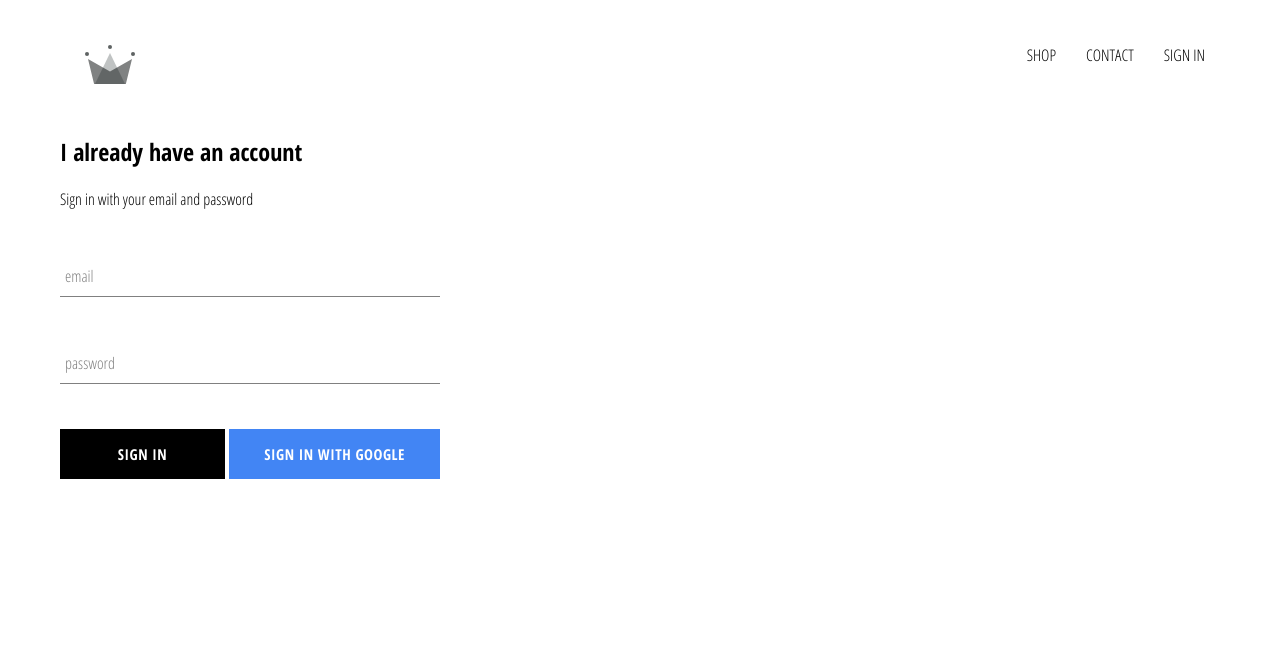
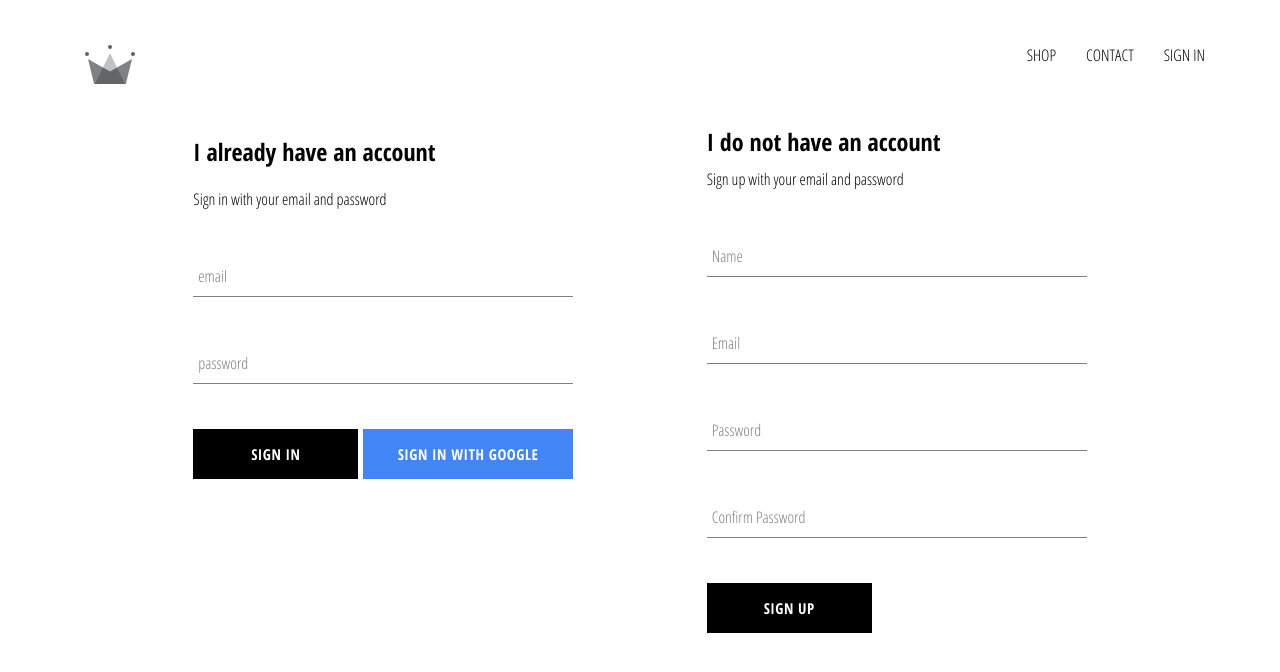
Before and after one commit to melnykandrii/ShopperApp, a React (Create React App) app: page /signin in a window 1280 px wide. Shown: the top 672 px of the page. Built offline with nearby package versions, Linux system fonts and the light colour scheme; no server answers.

Commit message:
adding sign-up component, modify authPage to add sign-up

```diff
--- a/src/App.js
+++ b/src/App.js
@@ -27,6 +27,7 @@
               ...snapShot.data(),
             },
           });
+          console.log(this.state);
         });
       } else {
         this.setState({ currentUser: userAuth });
--- /dev/null
+++ b/src/components/sign-up/sign-up.component.jsx
@@ -0,0 +1,97 @@
+import React from "react";
+import FormInput from "../form-input/form-input.component";
+import CustomButton from "../custom-button/custom-button.component";
+import { auth, createUserProfileDocument } from "../../firebase/firebase.utils";
+import "./sign-up.styles.scss";
+
+class SignUp extends React.Component {
+  constructor() {
+    super();
+
+    this.state = {
+      displayName: "",
+      email: "",
+      password: "",
+      confirmPassword: "",
+    };
+  }
+  handleSubmit = async (event) => {
+    event.preventDefault();
+    const { displayName, email, password, confirmPassword } = this.state;
+    if (password !== confirmPassword) {
+      alert("Passwords don't match");
+      return;
+    }
+
+    try {
+      const { user } = await auth.createUserWithEmailAndPassword(
+        email,
+        password
+      );
+      await createUserProfileDocument(user, { displayName });
+      this.setState({
+        displayName: "",
+        email: "",
+        password: "",
+        confirmPassword: "",
+      });
+    } catch (err) {
+      console.error(err);
+    }
+  };
+
+  handleChange = (event) => {
+    const { value, name } = event.target;
+
+    this.setState({ [name]: value });
+  };
+
+  render() {
+    const { displayName, email, password, confirmPassword } = this.state;
+    return (
+      <div className="sign-up">
+        <h2 className="title">I do not have an account </h2>
+        <span>Sign up with your email and password</span>
+        <form className="sign-up-form" onSubmit={this.handleSubmit}>
+          <FormInput
+            name="displayName"
+            type="text"
+            handleChange={this.handleChange}
+            value={displayName}
+            label="Name"
+            required
+          />
+          <FormInput
+            name="email"
+            type="email"
+            handleChange={this.handleChange}
+            value={email}
+            label="Email"
+            required
+          />
+          <FormInput
+            name="password"
+            type="password"
+            handleChange={this.handleChange}
+            value={password}
+            label="Password"
+            required
+          />
+          <FormInput
+            name="confirmPassword"
+            type="password"
+            handleChange={this.handleChange}
+            value={confirmPassword}
+            label="Confirm Password"
+            required
+          />
+          <div className="buttons">
+            <CustomButton type="submit"> SIGN UP </CustomButton>
+          </div>
+        </form>
+      </div>
+    );
+  }
+}
+
+export default SignUp;
--- /dev/null
+++ b/src/components/sign-up/sign-up.styles.scss
@@ -0,0 +1,9 @@
+.sign-up {
+display: flex;
+flex-direction: column;
+width: 380px;
+
+.title {
+    margin: 10px 0;
+}
+}
--- a/src/pages/authentication/authenticationpage.component.jsx
+++ b/src/pages/authentication/authenticationpage.component.jsx
@@ -1,11 +1,13 @@
 import React from "react";
 
 import SignIn from "../../components/sign-in/sign-in.component";
+import SignUp from "../../components/sign-up/sign-up.component";
 
 import "./authenticationpage.styles.scss";
 
 export const AuthenticationPage = () => (
   <div className="authentication">
     <SignIn />
+    <SignUp />
   </div>
 );
--- a/src/pages/authentication/authenticationpage.styles.scss
+++ b/src/pages/authentication/authenticationpage.styles.scss
@@ -0,0 +1,5 @@
+.authentication {
+    display: flex;
+    flex-direction: row;
+    justify-content: space-evenly;
+}
```
